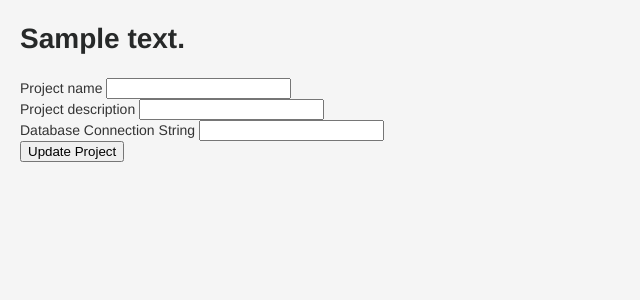
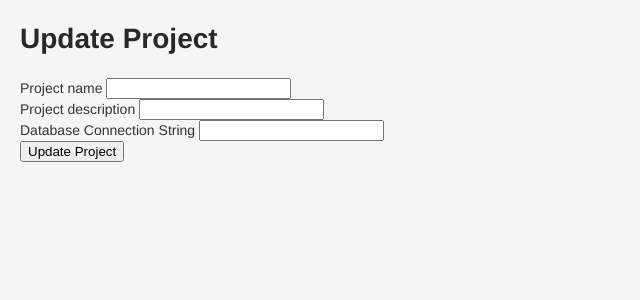
Before and after one commit to leizleho/Cogen, a Flask app: template app/project/templates/project_update.html in a window 1280 px wide. Shown: the part 50-350 px from the top of the page, without its empty margins (0-640 px from the left). Run offline with Flask 2, Linux system fonts and the light colour scheme; tables that the repository leaves empty hold one stand-in row (values such as "Sample post"); the template is opened without the code that fills it: values that come from a table or form of the project are taken from there, most other values are stand-ins (such as "Sample title", 1, 10 or a date in 2020); some libraries are stand-ins or nearby versions.

Commit message:
updated page header

```diff
--- a/app/project/templates/project_update.html
+++ b/app/project/templates/project_update.html
@@ -3,9 +3,9 @@
 
 {% block content %}
   <div>
-    <h1>{{body}}</h1>
+    <h1>Update Project</h1>
 
-    <form action="/projects/update/{{ project_id }}" method="POST">
+    <form action="/projects/update/{{ id }}" method="POST">
       {{ form.csrf_token }}
       {{ render_field(form.name)}}<br>
       {{ render_field(form.description)}}<br>
```
